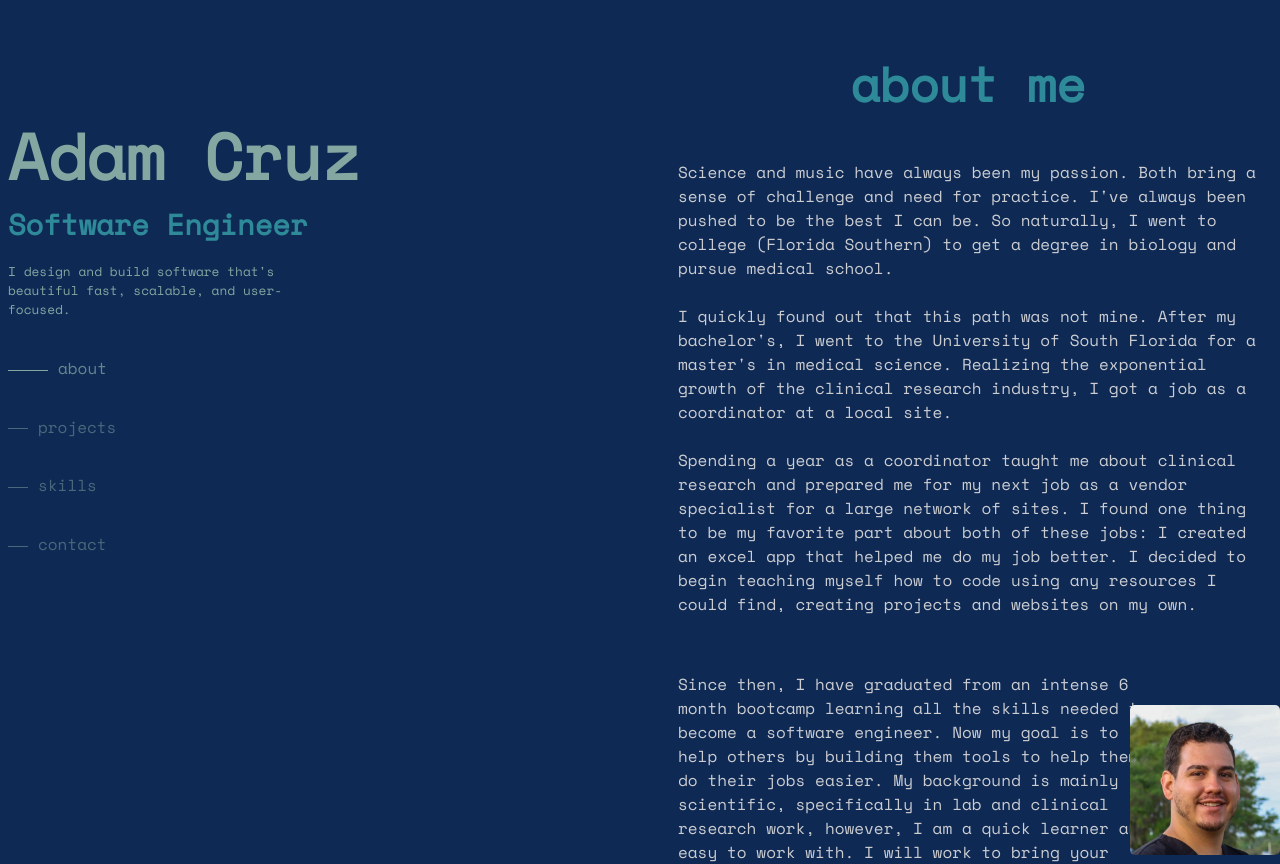
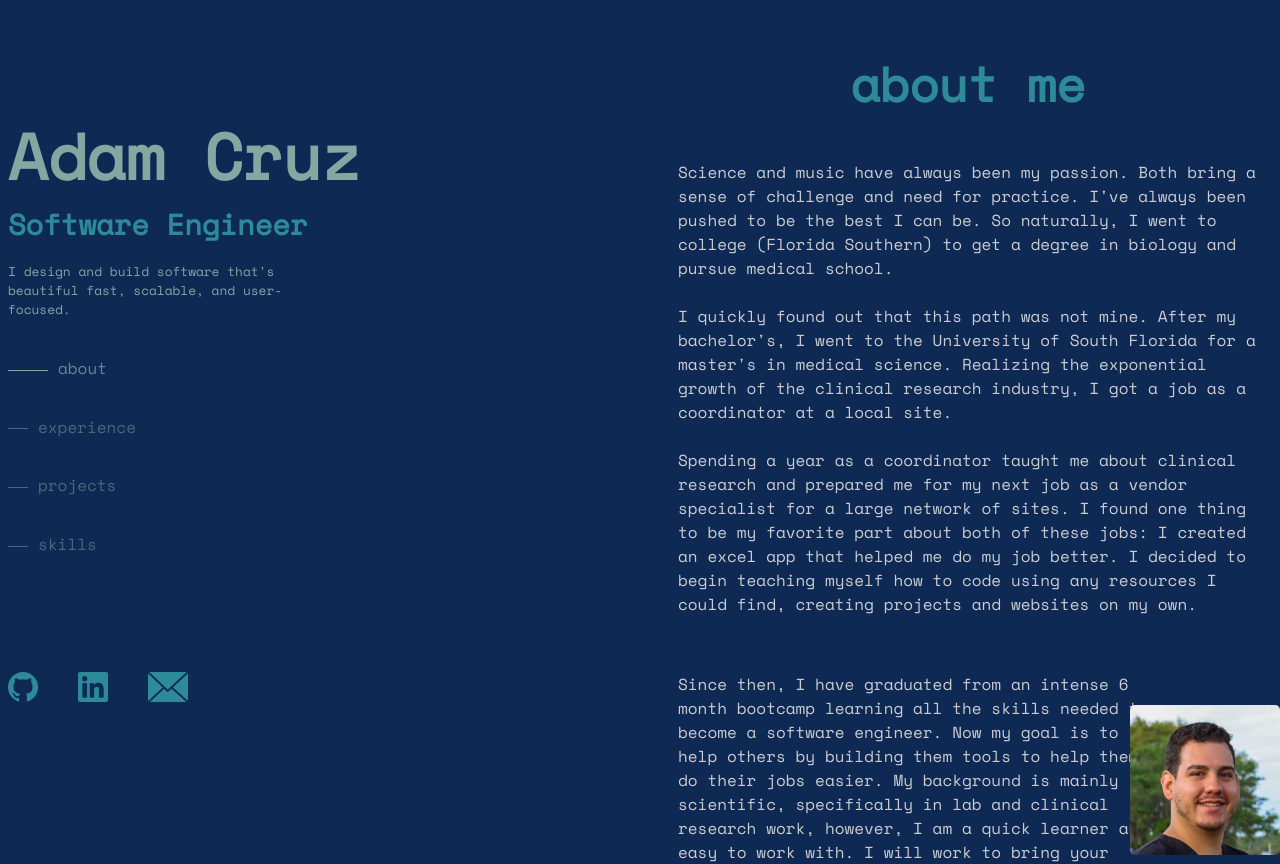
Before and after one commit to AdamC7313/portfolio-site, a Next.js app: page / in a window 1280 px wide. Shown: the top 864 px of the page. Built offline with nearby package versions, Linux system fonts and the light colour scheme.

Commit message:
add socials to left sticky

```diff
--- a/app/components/contact/contact.css
+++ b/app/components/contact/contact.css
@@ -1,10 +1,7 @@
 .contact-container {
-  min-height: calc(100vh - 80px);
-  padding: 0px 30px 0px 30px;
-  display: flex;
+  display: flex;;
   justify-content: center;
   align-items: center;
-  flex-direction: column;
 }
 
 .contact-me {
@@ -14,9 +11,12 @@
 
 .socials-container {
   display: flex;
-  justify-content: space-around;
-  align-items: space-around;
-  width: 400px;
+  justify-content: left;
+  width: 100%;
+}
+
+.social-btn {
+  margin-right: 40px;
 }
 
 @media (max-width: 780px) {
--- a/app/components/contact/contact.js
+++ b/app/components/contact/contact.js
@@ -15,9 +15,9 @@ const Contact = () => {
     let mobile = window.matchMedia("(max-width: 780px)");
 
     if (mobile.matches) {
-      setMeasures(40);
+      setMeasures(20);
     } else {
-      setMeasures(60);
+      setMeasures(30);
     }
   }, []);
 
@@ -25,7 +25,6 @@ const Contact = () => {
 
   return (
     <div className="contact-container" id="contact">
-      <h2 className="contact-me">contact</h2>
       <div className="socials-container">
         <a
           target="_blank"
--- a/app/components/nav/nav.js
+++ b/app/components/nav/nav.js
@@ -16,8 +16,6 @@ const Nav = () => {
         setIsScrolling("projects");
       } else if (scrollPosition >= 3800 && scrollPosition < 4570) {
         setIsScrolling("skills");
-      } else if (scrollPosition >= 4570) {
-        setIsScrolling("contact");
       }
     };
 
@@ -41,6 +39,14 @@ const Nav = () => {
             about
           </ScrollLink>
           <ScrollLink
+            to="experience"
+            smooth={true}
+            duration={500}
+            className={isScrolling === "experience" ? "active-menu-item" : "menu-item last"}
+          >
+            experience
+          </ScrollLink>
+          <ScrollLink
             to="projects"
             smooth={true}
             duration={500}
@@ -56,14 +62,6 @@ const Nav = () => {
           >
             skills
           </ScrollLink>
-          <ScrollLink
-            to="contact"
-            smooth={true}
-            duration={500}
-            className={isScrolling === "contact" ? "active-menu-item" : "menu-item last"}
-          >
-            contact
-          </ScrollLink>
         </div>
       </div>
       <div className={`scroll-for-more ${isScrolling ? "scrolled" : ""}`}>
--- a/app/globals.css
+++ b/app/globals.css
@@ -38,7 +38,8 @@ p {
   position: fixed;
   display: flex;
   flex-direction: column;
-  height: 100vh;
+  justify-content: space-between;
+  height: calc(100vh - 200px);
 }
 
 .main-info-container {
--- a/app/page.js
+++ b/app/page.js
@@ -12,14 +12,16 @@ export default function Home() {
       <div className="app-container">
         <Analytics />
         <div className="main-sticky-container">
+          <div className="head-and-nav">
           <Head />
           <Nav />
+          </div>
+          <Contact />
         </div>
         <div className="main-info-container">
           <About />
           <Projects />
           <Skills />
-          <Contact />
         </div>
       </div>
     </main>
```
